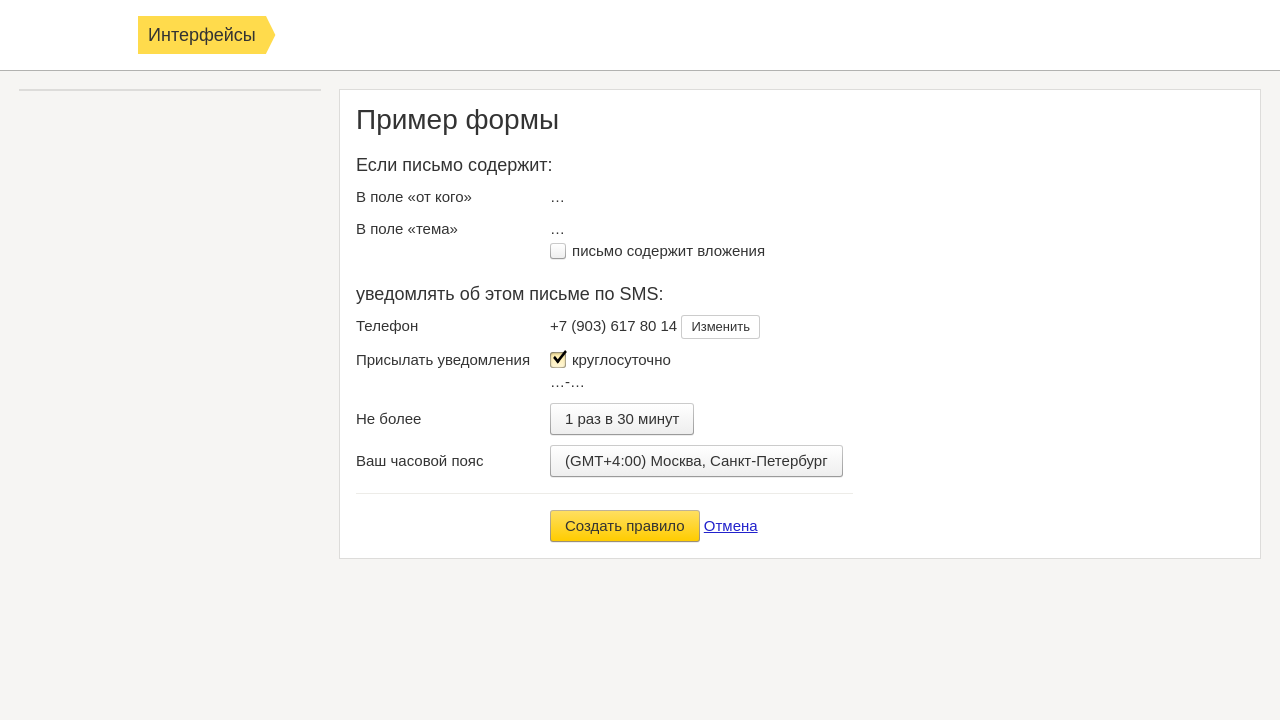
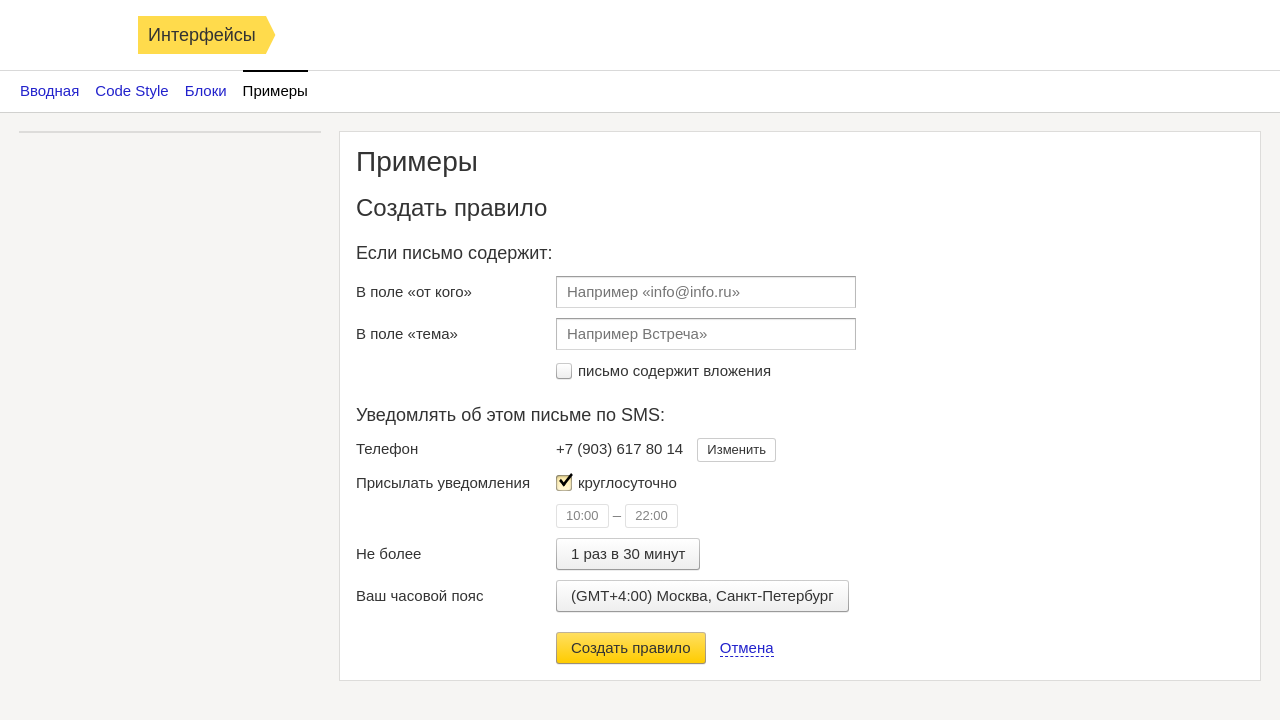
Before and after one commit to yandex-ui/stylobate-islands, a Jekyll site: the page built from examples.md, in a window 1280 px wide. Shown: the top 720 px of the page. Built offline with Jekyll 4.4.1, drawn with Linux system fonts in a browser that asks for light colours.

Commit message:
Basic form example, drafty

```diff
--- a/_layouts/default.html
+++ b/_layouts/default.html
@@ -30,16 +30,23 @@
     	{% if page.page_type == 'index' %}
         <a class="site-nav-link">Вводная</a
         ><a class="site-nav-link" href="codestyle.html">Code Style</a
-        ><a class="site-nav-link" href="blocks.html">Блоки</a>
+        ><a class="site-nav-link" href="blocks.html">Блоки</a
+        ><a class="site-nav-link" href="examples.html">Примеры</a>
         {% elsif page.page_type == 'blocks'   %}
         <a class="site-nav-link" href="index.html">Вводная</a
         ><a class="site-nav-link" href="codestyle.html">Code Style</a
-        ><a class="site-nav-link">Блоки</a>
+        ><a class="site-nav-link">Блоки</a
+        ><a class="site-nav-link" href="examples.html">Примеры</a>
         {% elsif page.page_type == 'codestyle'   %}
         <a class="site-nav-link" href="index.html">Вводная</a
         ><a class="site-nav-link">Code Style</a
-        ><a class="site-nav-link" href="blocks.html">Блоки</a>
+        ><a class="site-nav-link" href="blocks.html">Блоки</a
+        ><a class="site-nav-link" href="examples.html">Примеры</a>
         {% elsif page.page_type == 'examples'   %}
+        <a class="site-nav-link" href="index.html">Вводная</a
+        ><a class="site-nav-link" href="index.html">Code Style</a
+        ><a class="site-nav-link" href="blocks.html">Блоки</a
+        ><a class="site-nav-link">Примеры</a>
         {% endif %}
     </div>
     <div class="page-content">
--- a/blocks/is-disabled.styl
+++ b/blocks/is-disabled.styl
@@ -1,6 +1,11 @@
 .is-disabled
   cursor: default !important
+
   opacity: 0.6
 
   &:focus
     outline: 0
+
+  // When nested, make only the first level transparenty
+  & &
+    opacity: 1
--- a/examples.md
+++ b/examples.md
@@ -6,118 +6,114 @@ page_type: examples
 
 ---
 
-# Пример формы
+# Примеры
 
-<style>
-table {
-    border:none;
-    border-collapse:collapse;
-    border-spacing:0;
-    padding: 0;
-}
-th {
-  font-weight: normal;
-  vertical-align: baseline;
-  text-align: left;
-  padding-right: 2rem;
-  padding: 0.5rem 2rem 0.5rem 0;
-}
-th[colspan] {
-  font-size: 18px;
-  padding: 0.5rem 0;
-}
-tbody:first-of-type > tr > th[colspan] {
-  padding-top: 0;
-}
-td {
-  padding: 0.5rem 1rem 0.5rem 0;
-  vertical-align: baseline;
-}
-tfoot > tr > td {
-  border-top: 1px solid #EDECE8;
-  padding-top: 1.6rem;
-  padding-bottom: 1.6rem;
-}
-tbody > tr:last-child > td {
-  padding-bottom: 1.6rem;
-}
-</style>
+## Создать правило
 
-<table>
-    <tfoot>
-        <td></td>
-        <td>
-            <button class="action-button" type="button">
-                <span class="button-content">Создать правило</span>
-            </button>
-            <span class="link">Отмена</span>
-        </td>
-    </tfoot>
-    <tbody>
-        <tr>
-            <th colspan="999">
-                Если письмо содержит:
-            </th>
-        </tr>
-        <tr>
-            <th>В поле «от кого»</th>
-            <td>…</td>
-        </tr>
-        <tr>
-            <th>В поле «тема»</th>
-            <td>
-                …
-                <div>
+<div class="form">
+    <div class="form-fieldset">
+        <div class="form-legend">Если письмо содержит:</div>
+
+        <div class="form-field">
+            <div class="form-field-label">В поле «от кого»</div
+            ><div class="form-field-content">
+                <input class="input" type="text" placeholder="Например «info@info.ru»" />
+            </div>
+        </div>
+
+        <div class="form-field">
+            <div class="form-field-label">В поле «тема»</div
+            ><div class="form-field-content">
+
+                <div class="form-field">
+                    <input class="input" type="text" placeholder="Например Встреча»" />
+                </div>
+
+                <div class="form-field">
                     <label class="toggler">
                         <input class="toggler-controller" type="checkbox">
                         <span class="checkbox toggler-view"><span class="checkbox-icon"> </span></span
                         >письмо содержит вложения
                     </label>
                 </div>
-            </td>
-        </tr>
-    </tbody>
-    <tbody>
-        <tr>
-            <th colspan="999">
-                уведомлять об этом письме по SMS:
-            </th>
-        </tr>
-        <tr>
-            <th>Телефон</th>
-            <td>
-                +7 (903) 617 80 14
-                <button class="small-pseudo-button" type="button">Изменить</button>
-            </td>
-        </tr>
-        <tr>
-            <th>Присылать уведомления</th>
-            <td>
-                <label class="toggler">
-                    <input class="toggler-controller" type="checkbox" checked="checked">
-                    <span class="checkbox toggler-view"><span class="checkbox-icon"> </span></span
-                    >круглосуточно
-                </label>
-                <div>
-                    …-…
+
+            </div>
+        </div>
+    </div>
+
+    <div class="form-fieldset">
+        <div class="form-legend">Уведомлять об этом письме по SMS:</div>
+
+        <div class="form-field">
+            <div class="form-field-label">Телефон</div
+            ><div class="form-field-content">
+
+                <div class="form-inline-field">
+                    +7 (903) 617 80 14
                 </div>
-            </td>
-        </tr>
-        <tr>
-            <th>Не более</th>
-            <td>
+
+                <div class="form-inline-field">
+                    <button class="small-pseudo-button" type="button">Изменить</button>
+                </div>
+
+            </div>
+        </div>
+
+        <div class="form-field">
+            <div class="form-field-label">Присылать уведомления</div
+            ><div class="form-field-content">
+
+                <div class="form-field">
+                    <label class="toggler">
+                        <input class="toggler-controller" type="checkbox" checked="checked">
+                        <span class="checkbox toggler-view"><span class="checkbox-icon"> </span></span
+                        >круглосуточно
+                    </label>
+                </div>
+
+                <div class="form-field is-disabled">
+                    <button class="small-pseudo-button is-disabled" type="button" disabled="disabled">10:00</button>
+                    –
+                    <button class="small-pseudo-button is-disabled" type="button" disabled="disabled">22:00</button>
+                </div>
+
+            </div>
+        </div>
+
+        <div class="form-field">
+            <div class="form-field-label">Не более</div
+            ><div class="form-field-content">
                 <button class="button" type="button">
                     <span class="button-content">1 раз в 30 минут</span>
                 </button>
-            </td>
-        </tr>
-        <tr>
-            <th>Ваш часовой пояс</th>
-            <td>
+            </div>
+        </div>
+
+        <div class="form-field">
+            <div class="form-field-label">Ваш часовой пояс</div
+            ><div class="form-field-content">
                 <button class="button" type="button">
                     <span class="button-content">(GMT+4:00) Москва, Санкт-Петербург</span>
                 </button>
-            </td>
-        </tr>
-    </tbody>
-</table>
+            </div>
+        </div>
+    </div>
+
+    <div class="form-fieldset">
+        <div class="form-field">
+            <div class="form-field-content">
+
+                <div class="form-inline-field">
+                    <button class="action-button" type="button">
+                        <span class="button-content">Создать правило</span>
+                    </button>
+                </div>
+
+                <div class="form-inline-field">
+                    <span class="pseudo-link" tabindex="0">Отмена</span>
+                </div>
+
+            </div>
+        </div>
+    </div>
+</div>
--- a/style.css
+++ b/style.css
@@ -15,6 +15,9 @@ h1,h2,h3 {
 }
 .is-disabled:focus {
   outline: 0;
+}
+.is-disabled .is-disabled {
+  opacity: 1;
 }
 .group {
   kind: block inline;
@@ -1388,6 +1391,64 @@ a.site-nav-link:not([href]):before {
 }
 .modal-close:hover {
   opacity: 1;
+}
+.form {
+  position: relative;
+  display: block;
+  cursor: default;
+}
+.form-fieldset {
+  position: relative;
+  display: block;
+  margin-bottom: 1.6rem;
+}
+.form-fieldset + .form-fieldset {
+  margin-top: 2rem;
+}
+.form-legend {
+  position: relative;
+  display: block;
+  margin-bottom: 0.6rem;
+  font-size: 1.8rem;
+  line-height: 2.6rem;
+  margin-bottom: 1rem;
+}
+.form-field {
+  position: relative;
+  display: block;
+  white-space: nowrap;
+  margin-bottom: 1rem;
+}
+.form-field:last-child {
+  margin-bottom: 0;
+}
+.form-inline-field {
+  position: relative;
+  display: inline-block;
+  vertical-align: baseline;
+  margin-right: 1rem;
+}
+.form-field-label {
+  position: relative;
+  display: inline-block;
+  vertical-align: baseline;
+  white-space: normal;
+  margin-right: 2rem;
+  width: 18rem;
+}
+.form-field-content {
+  position: relative;
+  display: inline-block;
+  vertical-align: baseline;
+  white-space: normal;
+  width: 30rem;
+}
+.form-field-content:first-child {
+  margin-left: 20rem;
+}
+.form-field-content .form-field + .form-field {
+  float: left;
+  width: 100%;
 }
 .toggler {
   position: relative;
--- a/style.styl
+++ b/style.styl
@@ -20,6 +20,7 @@ reset('h1' 'h2' 'h3', global)
 @import "blocks/button/button"
 @import "blocks/checkboxes/checkboxes"
 @import "blocks/modal/modal"
+@import "blocks/form/form"
 @import "blocks/toggler/toggler"
 @import "blocks/input/input"
 @import "blocks/field/field"
```
Also changed, not shown: blocks/form/form.styl (added, +53 -0 lines).
